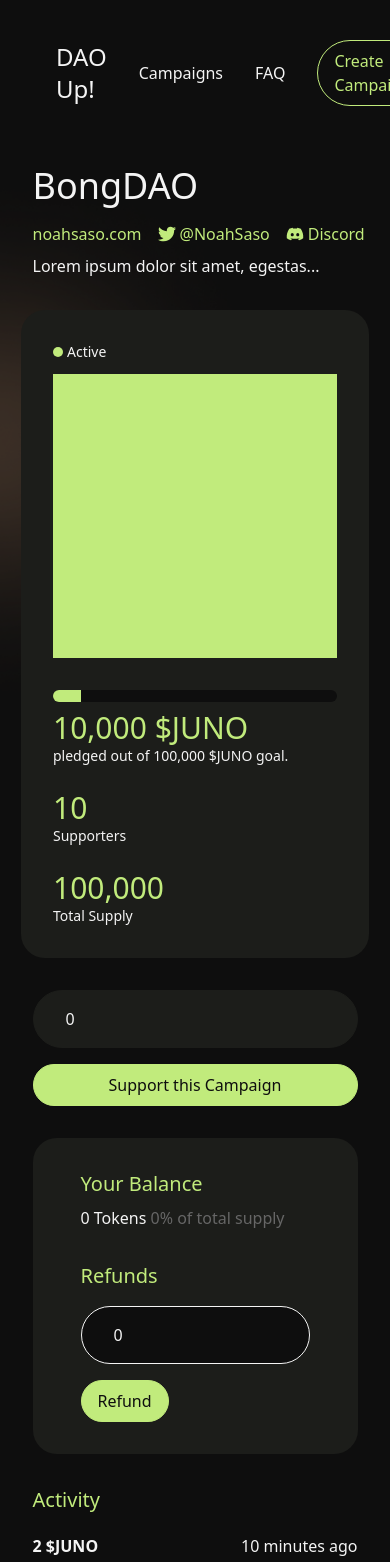
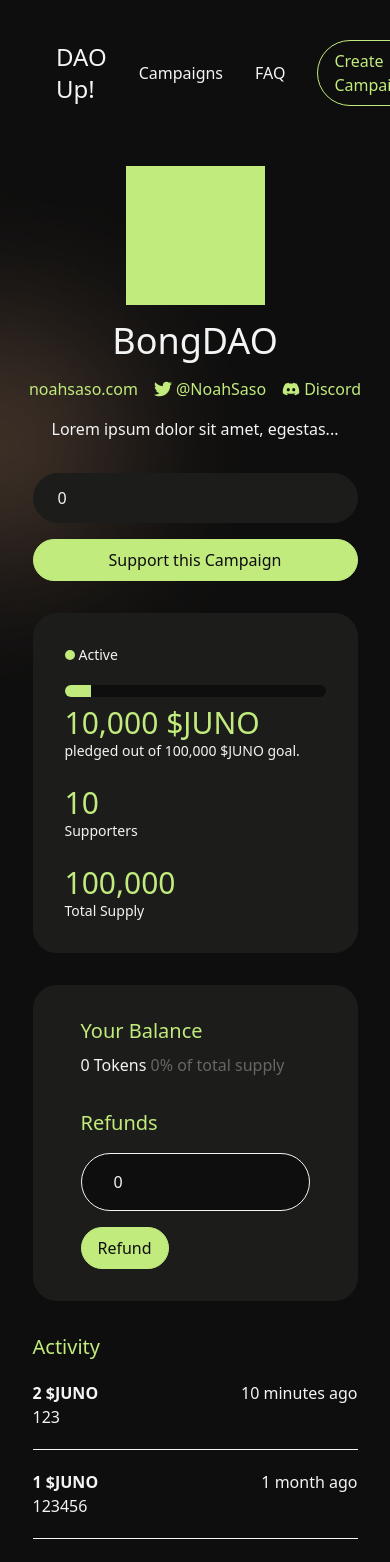
Before and after one commit to NoahSaso/dao-up, a Next.js app in the folder ui/: page /campaign/1 in a window 390 px wide. Shown: the top 1562 px of the page. Built offline with nearby package versions, Linux system fonts and the light colour scheme.

Commit message:
made campaign page more responsive

```diff
--- a/ui/pages/campaign/[id].tsx
+++ b/ui/pages/campaign/[id].tsx
@@ -98,15 +98,43 @@
         />
       </div>
 
-      <CenteredColumn className="pt-5 pb-12">
+      <CenteredColumn className="pt-5 pb-12 2xl:w-2/3">
+        <div
+          className={cn(
+            "flex flex-col justify-start items-center",
+            "lg:flex-row lg:justify-between lg:items-stretch"
+          )}
+        >
+          <div
+            className={cn(
+              "flex flex-col justify-between items-stretch w-full lg:w-3/5"
+            )}
+          >
+            <div className={cn("flex flex-col text-center lg:text-left")}>
+              <div className={cn("flex flex-col items-center", "lg:flex-row")}>
+                <div
+                  className={cn(
+                    "bg-green w-[139px] h-[139px] mb-4",
+                    "lg:mb-0 lg:mr-4"
+                  )}
+                ></div>
+
+                <div className={cn("flex flex-col")}>
                   <h1 className="text-4xl">{name}</h1>
 
                   {!!(website || twitter || discord) && (
                     <div
-            className={cn("flex flex-row items-center", "text-green", "mt-4")}
+                      className={cn(
+                        "flex flex-row items-center",
+                        "text-green",
+                        "mt-4"
+                      )}
                     >
                       {!!website && (
-              <CampaignLink href={website} label={new URL(website).hostname} />
+                        <CampaignLink
+                          href={website}
+                          label={new URL(website).hostname}
+                        />
                       )}
                       {!!twitter && (
                         <CampaignLink
@@ -116,12 +144,18 @@
                         />
                       )}
                       {!!discord && (
-              <CampaignLink href={discord} label="Discord" Icon={FaDiscord} />
+                        <CampaignLink
+                          href={discord}
+                          label="Discord"
+                          Icon={FaDiscord}
+                        />
                       )}
                     </div>
                   )}
+                </div>
+              </div>
 
-        <p className="mt-2">{description}</p>
+              <p className="mt-4">{description}</p>
 
               {overfunded && (
                 <p className="flex flex-row items-center mt-8">
@@ -129,17 +163,14 @@
                   <AiOutlineExclamationCircle className="ml-1" size={18} />
                 </p>
               )}
+            </div>
 
             <div
               className={cn(
-            "mt-8",
-            "flex flex-col-reverse justify-start items-stretch",
-            "lg:flex-row lg:justify-between"
+                "flex flex-col items-stretch my-8",
+                "lg:flex-row lg:self-stretch lg:my-0"
               )}
             >
-          <div className="flex flex-col lg:mr-8">
-            <div className="flex-1 flex flex-col mt-8 lg:mt-0">
-              <div className="flex flex-col items-stretch md:flex-row md:self-stretch">
               <Input
                 type="text"
                 placeholder="Contribute..."
@@ -147,44 +178,19 @@
                 onChange={({ target: { value } }) =>
                   setContribution(value.replaceAll(/[^\d.]/g, ""))
                 }
-                  className="mb-4 md:mb-0 md:mr-4 md:flex-1"
+                className="!py-3 !px-6 mb-4 lg:mb-0 lg:mr-4 lg:flex-1"
               />
 
               <Button onClick={() => alert("thanks")}>
                 Support this Campaign
               </Button>
             </div>
-
-              <div className={cn("bg-card", "mt-8 py-8 px-12", "rounded-3xl")}>
-                <h2 className="text-xl text-green mb-2">Your Balance</h2>
-                <p className="text-light">
-                  0 Tokens{" "}
-                  <span className="text-placeholder">0% of total supply</span>
-                </p>
-
-                <h2 className="text-xl text-green mt-8 mb-4">Refunds</h2>
-
-                <Input
-                  type="text"
-                  placeholder="Refund..."
-                  value={refund}
-                  onChange={({ target: { value } }) =>
-                    setRefund(value.replaceAll(/[^\d.]/g, ""))
-                  }
-                  className="bg-dark !border-light mb-4 w-full max-w-sm"
-                />
-
-                <Button onClick={() => alert("refund")}>Refund</Button>
-              </div>
-            </div>
           </div>
 
           <div
             className={cn(
-              "bg-card",
-              "p-8",
-              "rounded-3xl",
-              "flex flex-col items-start self-center lg:self-stretch"
+              "bg-card rounded-3xl p-8",
+              "flex flex-col items-start self-stretch"
             )}
           >
             <div className="flex flex-row items-center mb-3">
@@ -204,9 +210,7 @@
               </p>
             </div>
 
-            <div className="bg-green w-[284px] h-[284px]"></div>
-
-            <div className="bg-dark overflow-hidden w-[284px] h-[12px] rounded-full mt-8">
+            <div className="bg-dark overflow-hidden w-full h-[12px] rounded-full mt-2">
               {open ? (
                 <div
                   className="bg-green h-full"
@@ -238,6 +242,33 @@
           </div>
         </div>
 
+        <div
+          className={cn(
+            "bg-card rounded-3xl",
+            "mt-8 py-8 px-12 w-full lg:w-3/5"
+          )}
+        >
+          <h2 className="text-xl text-green mb-2">Your Balance</h2>
+          <p className="text-light">
+            0 Tokens{" "}
+            <span className="text-placeholder">0% of total supply</span>
+          </p>
+
+          <h2 className="text-xl text-green mt-8 mb-4">Refunds</h2>
+
+          <Input
+            type="text"
+            placeholder="Refund..."
+            value={refund}
+            onChange={({ target: { value } }) =>
+              setRefund(value.replaceAll(/[^\d.]/g, ""))
+            }
+            className="bg-dark !border-light mb-4 w-full max-w-sm"
+          />
+
+          <Button onClick={() => alert("refund")}>Refund</Button>
+        </div>
+
         <h2 className="text-green text-xl mt-8">Activity</h2>
         {activity.length ? (
           activity.map((item) => (
```
Lines whose indentation alone changed are shown as unchanged.
